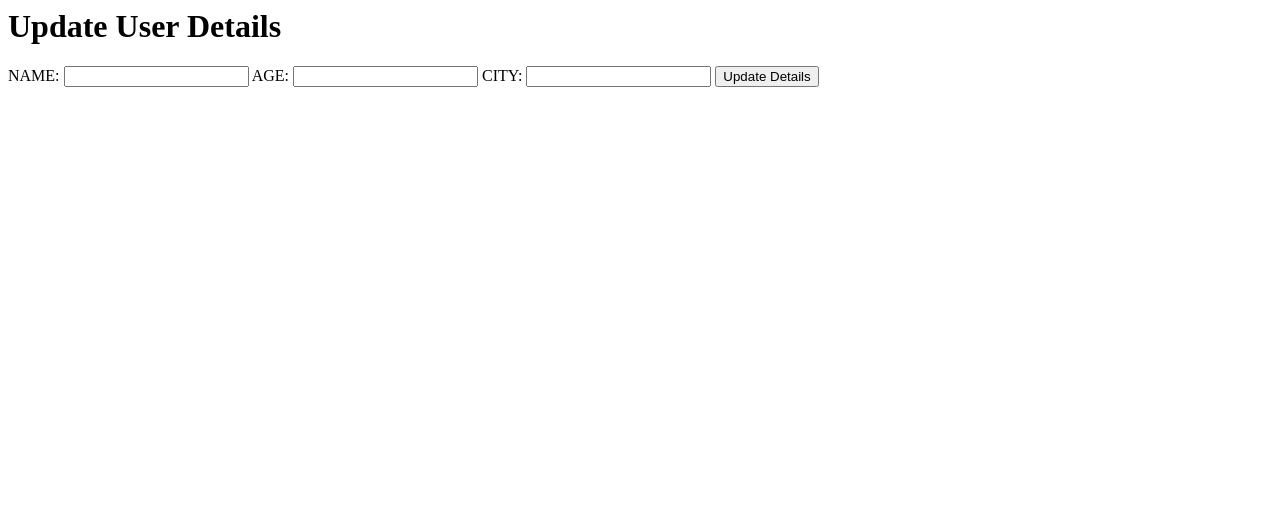
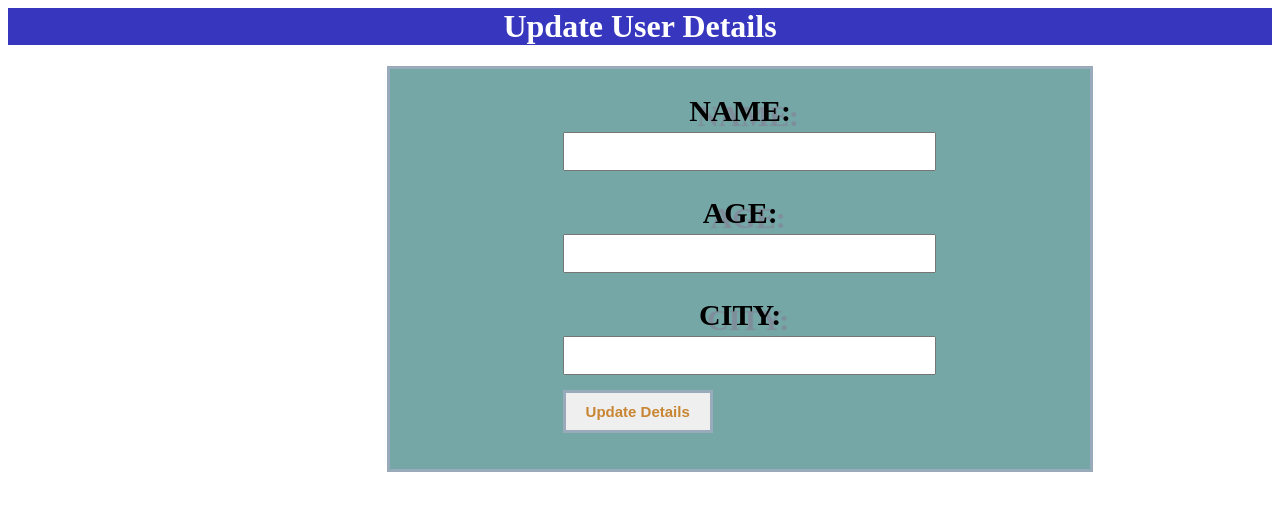
Before and after one commit to YOGANANDH60/flash, a Flask app: page /edit/1 in a window 1280 px wide. Shown: the top 511 px of the page. Run offline with Flask 3, Linux system fonts and the light colour scheme; data that the repository does not hold is empty; some libraries are stand-ins or nearby versions.

Commit message:
add style

```diff
--- /dev/null
+++ b/static/add.css
@@ -0,0 +1,51 @@
+h1{
+    background-color: rgb(54, 54, 190);
+    color: white;
+    text-align: center;
+}
+
+label{
+    text-transform: uppercase;
+    font-weight: bolder;
+    display: flex;
+    justify-content: center;
+    align-items: center;
+    font-size: 30px;
+    margin-top: 25px;
+    text-shadow: 8px 5px 1px rgb(127, 141, 155);
+}
+div{
+    border: 3px solid rgb(153, 170, 187);
+    width: 700px;
+    height: 400px;
+    background-color: rgb(117, 167, 167);
+    justify-items: center;
+    margin-left: 30%;
+}
+
+input{
+    width: 90%;
+    margin-left: 30px;
+    padding: 10px;
+    outline: none;
+    margin-top: 4px;
+}
+input:focus{
+    border:3px solid green;
+}
+.btn{
+    width: 150px;
+    color: rgb(200, 133, 50);
+    font-size: 15px;
+    font-weight: 800;
+    margin-top: 15px;
+    border: 3px solid rgb(153, 170, 187);
+}
+.btn:hover{
+    cursor: pointer;
+    opacity: 50%;
+    background: transparent;
+    border: 3px solid rgb(13, 14, 13);
+    color: white;
+    text-transform: uppercase;
+}
--- a/templates/edit.html
+++ b/templates/edit.html
@@ -1,18 +1,20 @@
-
 <html lang="en">
   <head>
     <title>Edit</title>
+    <link rel="stylesheet" href="../static/add.css" />
   </head>
   <body>
     <h1>Update User Details</h1>
+    <div>
       <form action="" method="post">
         <label for="">NAME:</label>
-        <input type="text" name="name" value="{{datas.NAME}}" required>
+        <input type="text" name="name" value="{{datas.NAME}}" required />
         <label for="">AGE:</label>
-        <input type="text" name="age" value="{{datas.AGE}}" required>
+        <input type="text" name="age" value="{{datas.AGE}}" required />
         <label for="">CITY:</label>
-        <input type="text" name="city" value="{{datas.CITY}}" required>
-        <input type="submit" value="Update Details">
+        <input type="text" name="city" value="{{datas.CITY}}" required />
+        <input class="btn" type="submit" value="Update Details" />
       </form>
+    </div>
   </body>
 </html>
```
Also changed, not shown: static/home.css (added, +41 -0 lines), templates/add.html (+11 -8 lines), templates/home.html (+4 -3 lines). Lines whose indentation alone changed are shown as unchanged.
